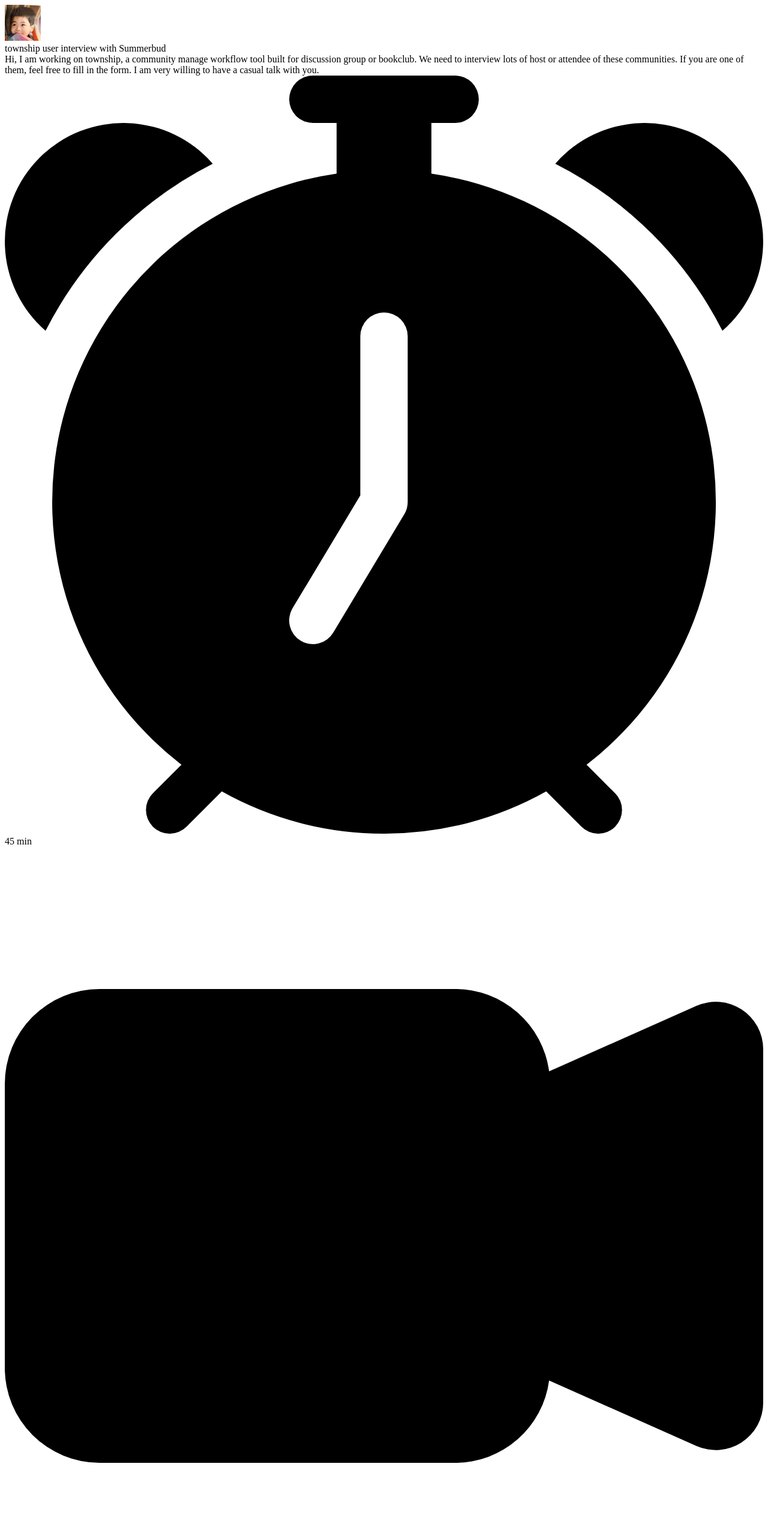
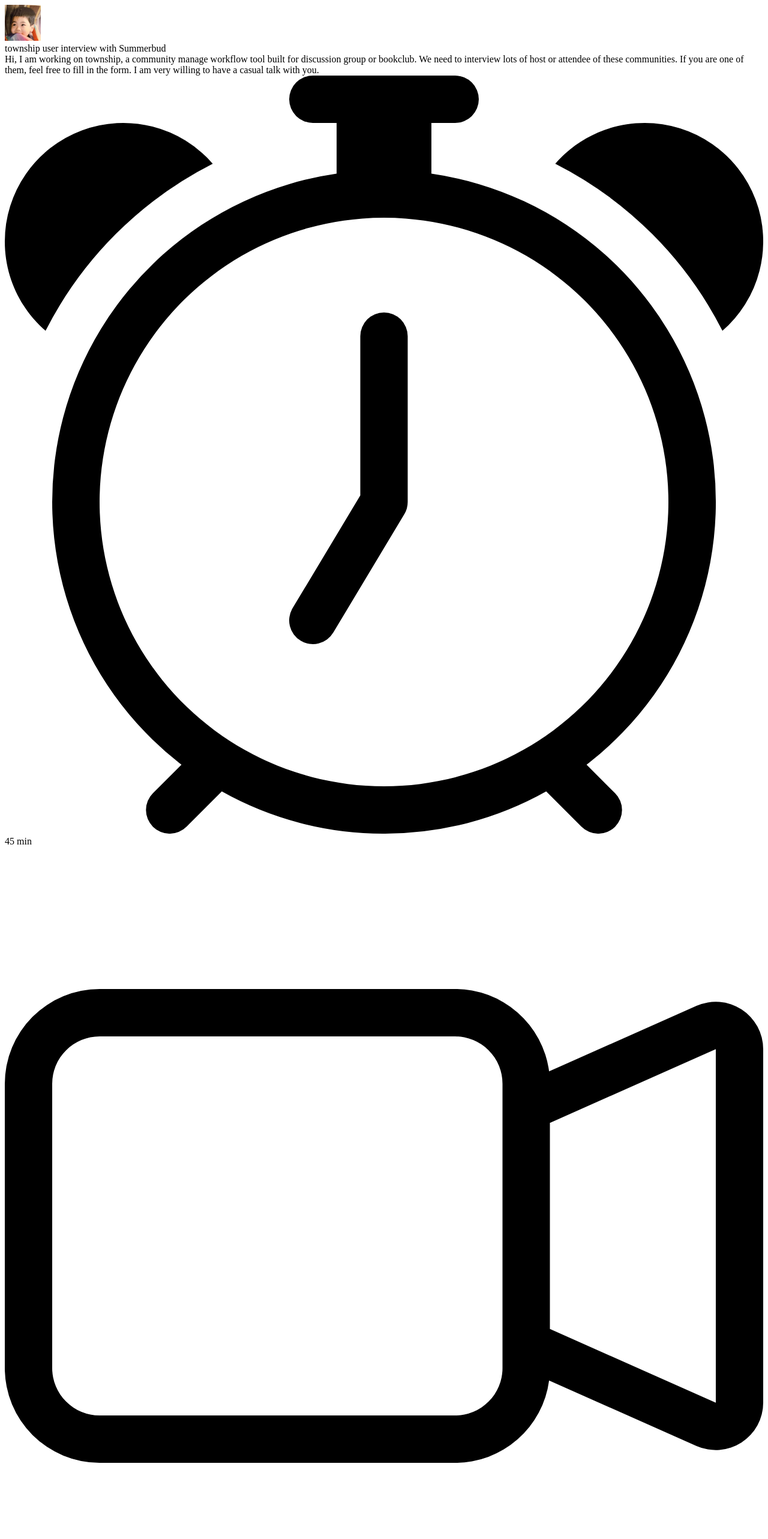
Before and after one commit to EiffelFly/township-datatime-picker, a Next.js app: page / in a window 1280 px wide. Shown: the top 2566 px of the page at 60% size. Built offline with nearby package versions, Linux system fonts and the light colour scheme; what dayjs-business-days would draw is missing.

Commit message:
🎉 feat(main): Finish basic design of datePicker

```diff
--- a/components/DatePicker.tsx
+++ b/components/DatePicker.tsx
@@ -1,8 +1,10 @@
 import { useEffect, useState, FC } from "react";
-import dayjs, { Dayjs } from 'dayjs'
+import dayjs, { Dayjs } from "dayjs";
 import utc from "dayjs/plugin/utc";
 import timezone from "dayjs/plugin/timezone";
 import dayjsBusinessDays from "dayjs-business-days";
+import { CalendarCheckIcon } from "./icon/CalendarCheckIcon";
+import { CalandarXIcon } from "./icon/CalendarXIcon";
 
 dayjs.extend(dayjsBusinessDays);
 dayjs.extend(utc);
@@ -12,9 +14,15 @@ interface Props {
   weekStart: string;
   date: Dayjs;
   inviteeTimeZone: any;
+  neededSlots: number;
 }
 
-const DatePicker: FC<Props> = ({ weekStart, date, inviteeTimeZone }) => {
+const DatePicker: FC<Props> = ({
+  weekStart,
+  date,
+  inviteeTimeZone,
+  neededSlots,
+}) => {
   const [calendar, setCalendar] = useState([]);
   const [selectedMonth, setSelectedMonth] = useState<number>();
   const [selectedDate, setSelectedDate] = useState<Dayjs>();
@@ -24,7 +32,7 @@ const DatePicker: FC<Props> = ({ weekStart, date, inviteeTimeZone }) => {
   // It will raise dayjs__WEBPACK_IMPORTED_MODULE_2___default(...)(...).month(...).format is not a function Error
   const [monthString, setMonthString] = useState<string>();
   const [yearString, setYearString] = useState<string>();
-
+  const [selectedSlots, setSelectedSlots] = useState<number>();
 
   useEffect(() => {
     if (date) {
@@ -44,7 +52,7 @@ const DatePicker: FC<Props> = ({ weekStart, date, inviteeTimeZone }) => {
     const inviteeDate = dayjs().tz(inviteeTimeZone).month(selectedMonth);
 
     setMonthString(dayjs().month(selectedMonth).format("MMMM"));
-    setYearString(dayjs().month(selectedMonth).format("YYYY"))
+    setYearString(dayjs().month(selectedMonth).format("YYYY"));
 
     // Setup calendar
     const daysInMonth = inviteeDate.daysInMonth();
@@ -113,6 +121,22 @@ const DatePicker: FC<Props> = ({ weekStart, date, inviteeTimeZone }) => {
         ))}
       </div>
       <div className="grid grid-cols-7 gap-2 text-center">{calendar}</div>
+      <div className="font-sans text-base font-normal mt-8 flex flex-row gap-x-4">
+        {selectedSlots >= neededSlots ? (
+          <CalendarCheckIcon className={"text-sdm-cg-200 h-6 w-6"} />
+        ) : (
+          <CalandarXIcon className={"text-sdm-scarlet-500 h-6 w-6"} />
+        )}
+        {selectedSlots >= neededSlots ? (
+          <div className="text-sdm-cg-200">Awesome 🎉</div>
+        ) : (
+          <div
+            className="text-sdm-scarlet-500"
+          >
+            Please select more time slots
+          </div>
+        )}
+      </div>
     </div>
   );
 };
--- a/components/MeetingIntro.tsx
+++ b/components/MeetingIntro.tsx
@@ -1,6 +1,9 @@
 import * as React from "react";
 import { AlarmFillIcon } from "./icon/AlarmFillIcon";
+import { AlarmIcon } from "./icon/AlarmIcon";
+import { CalendarCheckIcon } from "./icon/CalendarCheckIcon";
 import { CameraVideoFillIcon } from "./icon/CameraVideoFillIcon";
+import { CameraVideoIcon } from "./icon/CameraVideoIcon";
 import SummerbudAvatar from "./SummerbudAvatar";
 
 interface Props {
@@ -8,9 +11,10 @@ interface Props {
   meetingDescription: string;
   meetingTime: string;
   meetingPlace: string
+  neededSlots: number;
 }
 
-const MeetingIntro: React.FC<Props> = ({ meetingTitle, meetingDescription, meetingTime, meetingPlace }) => {
+const MeetingIntro: React.FC<Props> = ({ meetingTitle, meetingDescription, meetingTime, meetingPlace, neededSlots }) => {
   return (
     <div
       className="flex flex-col flex-1 max-w-md"
@@ -33,7 +37,7 @@ const MeetingIntro: React.FC<Props> = ({ meetingTitle, meetingDescription, meeti
       <div
         className="flex flex-row gap-x-4 mt-12"
       >
-        <AlarmFillIcon className={"text-sdm-cg-200 h-6 w-6"} />
+        <AlarmIcon className={"text-sdm-cg-200 h-6 w-6"} />
         <div
           className="font-sans text-sdm-cg-200 text-lg font-semibold"
         >
@@ -43,11 +47,21 @@ const MeetingIntro: React.FC<Props> = ({ meetingTitle, meetingDescription, meeti
       <div
         className="flex flex-row gap-x-4 mt-6"
       >
-        <CameraVideoFillIcon className={"text-sdm-cg-200 h-6 w-6"} />
+        <CameraVideoIcon className={"text-sdm-cg-200 h-7 w-7"} />
         <div
           className="font-sans text-sdm-cg-200 text-lg font-semibold"
         >
           {meetingPlace}
+        </div>
+      </div>
+      <div
+        className="flex flex-row gap-x-4 mt-6"
+      >
+        <CalendarCheckIcon className={"text-sdm-cg-200 h-6 w-6"} />
+        <div
+          className="font-sans text-sdm-cg-200 text-lg font-semibold"
+        >
+          {neededSlots + " time slots needed"}
         </div>
       </div>
 
--- a/components/icon/AlarmIcon.tsx
+++ b/components/icon/AlarmIcon.tsx
@@ -10,11 +10,12 @@ export const AlarmIcon: React.FC<Props> = ({ className }) => {
     <svg
       aria-hidden="true"
       focusable="false"
-      className={ iconStyle }
+      className={iconStyle}
       preserveAspectRatio="xMidYMid meet"
       viewBox="0 0 16 16"
     >
-      <path d="M6 .5a.5.5 0 0 1 .5-.5h3a.5.5 0 0 1 0 1H9v1.07a7.001 7.001 0 0 1 3.274 12.474l.601.602a.5.5 0 0 1-.707.708l-.746-.746A6.97 6.97 0 0 1 8 16a6.97 6.97 0 0 1-3.422-.892l-.746.746a.5.5 0 0 1-.707-.708l.602-.602A7.001 7.001 0 0 1 7 2.07V1h-.5A.5.5 0 0 1 6 .5zm2.5 5a.5.5 0 0 0-1 0v3.362l-1.429 2.38a.5.5 0 1 0 .858.515l1.5-2.5A.5.5 0 0 0 8.5 9V5.5zM.86 5.387A2.5 2.5 0 1 1 4.387 1.86 8.035 8.035 0 0 0 .86 5.387zM11.613 1.86a2.5 2.5 0 1 1 3.527 3.527 8.035 8.035 0 0 0-3.527-3.527z"/>
+      <path d="M8.5 5.5a.5.5 0 0 0-1 0v3.362l-1.429 2.38a.5.5 0 1 0 .858.515l1.5-2.5A.5.5 0 0 0 8.5 9V5.5z" />
+      <path d="M6.5 0a.5.5 0 0 0 0 1H7v1.07a7.001 7.001 0 0 0-3.273 12.474l-.602.602a.5.5 0 0 0 .707.708l.746-.746A6.97 6.97 0 0 0 8 16a6.97 6.97 0 0 0 3.422-.892l.746.746a.5.5 0 0 0 .707-.708l-.601-.602A7.001 7.001 0 0 0 9 2.07V1h.5a.5.5 0 0 0 0-1h-3zm1.038 3.018a6.093 6.093 0 0 1 .924 0 6 6 0 1 1-.924 0zM0 3.5c0 .753.333 1.429.86 1.887A8.035 8.035 0 0 1 4.387 1.86 2.5 2.5 0 0 0 0 3.5zM13.5 1c-.753 0-1.429.333-1.887.86a8.035 8.035 0 0 1 3.527 3.527A2.5 2.5 0 0 0 13.5 1z" />
     </svg>
   )
 };
--- a/components/icon/CameraVideoIcon.tsx
+++ b/components/icon/CameraVideoIcon.tsx
@@ -14,8 +14,7 @@ export const CameraVideoIcon: React.FC<Props> = ({ className }) => {
       preserveAspectRatio="xMidYMid meet"
       viewBox="0 0 16 16"
     >
-      <path d="M8.5 5.5a.5.5 0 0 0-1 0v3.362l-1.429 2.38a.5.5 0 1 0 .858.515l1.5-2.5A.5.5 0 0 0 8.5 9V5.5z" />
-      <path d="M6.5 0a.5.5 0 0 0 0 1H7v1.07a7.001 7.001 0 0 0-3.273 12.474l-.602.602a.5.5 0 0 0 .707.708l.746-.746A6.97 6.97 0 0 0 8 16a6.97 6.97 0 0 0 3.422-.892l.746.746a.5.5 0 0 0 .707-.708l-.601-.602A7.001 7.001 0 0 0 9 2.07V1h.5a.5.5 0 0 0 0-1h-3zm1.038 3.018a6.093 6.093 0 0 1 .924 0 6 6 0 1 1-.924 0zM0 3.5c0 .753.333 1.429.86 1.887A8.035 8.035 0 0 1 4.387 1.86 2.5 2.5 0 0 0 0 3.5zM13.5 1c-.753 0-1.429.333-1.887.86a8.035 8.035 0 0 1 3.527 3.527A2.5 2.5 0 0 0 13.5 1z" />
+      <path fill-rule="evenodd" d="M0 5a2 2 0 0 1 2-2h7.5a2 2 0 0 1 1.983 1.738l3.11-1.382A1 1 0 0 1 16 4.269v7.462a1 1 0 0 1-1.406.913l-3.111-1.382A2 2 0 0 1 9.5 13H2a2 2 0 0 1-2-2V5zm11.5 5.175 3.5 1.556V4.269l-3.5 1.556v4.35zM2 4a1 1 0 0 0-1 1v6a1 1 0 0 0 1 1h7.5a1 1 0 0 0 1-1V5a1 1 0 0 0-1-1H2z"/>
     </svg>
   )
 };
--- a/pages/index.tsx
+++ b/pages/index.tsx
@@ -3,8 +3,14 @@ import DatePicker from "../components/DatePicker";
 import MeetingIntro from "../components/MeetingIntro";
 import { PageRootLayout } from "../components/PageRootLayou";
 import SectionContainer from "../components/SectionContainer";
+import dayjs, { Dayjs } from "dayjs";
+import timezone from "dayjs/plugin/timezone";
+import utc from "dayjs/plugin/utc";
 
 interface Props { }
+
+dayjs.extend(utc);
+dayjs.extend(timezone);
 
 const Index: React.FC<Props> = () => {
   return (
@@ -18,9 +24,13 @@ const Index: React.FC<Props> = () => {
             meetingDescription={"Hi, I am working on township, a community manage workflow tool built for discussion group or bookclub. We need to interview lots of host or attendee of these communities. \n If you are one of them, feel free to fill in the form. I am very willing to have a casual talk with you."}
             meetingTime={"45 min"}
             meetingPlace={"Web conferencing details provided upon confirmation."}
+            neededSlots={5}
           />
           <DatePicker
             weekStart={"Monday"}
+            neededSlots={5}
+            date={dayjs()}
+            inviteeTimeZone={"America/New_York"}
           />
         </div>
       </SectionContainer>
```
